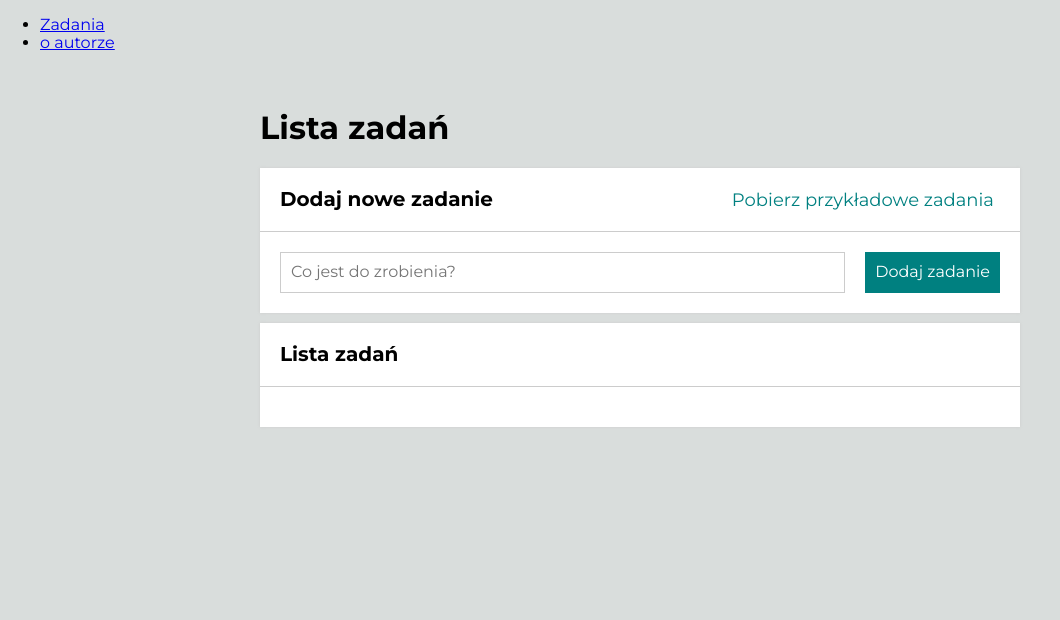
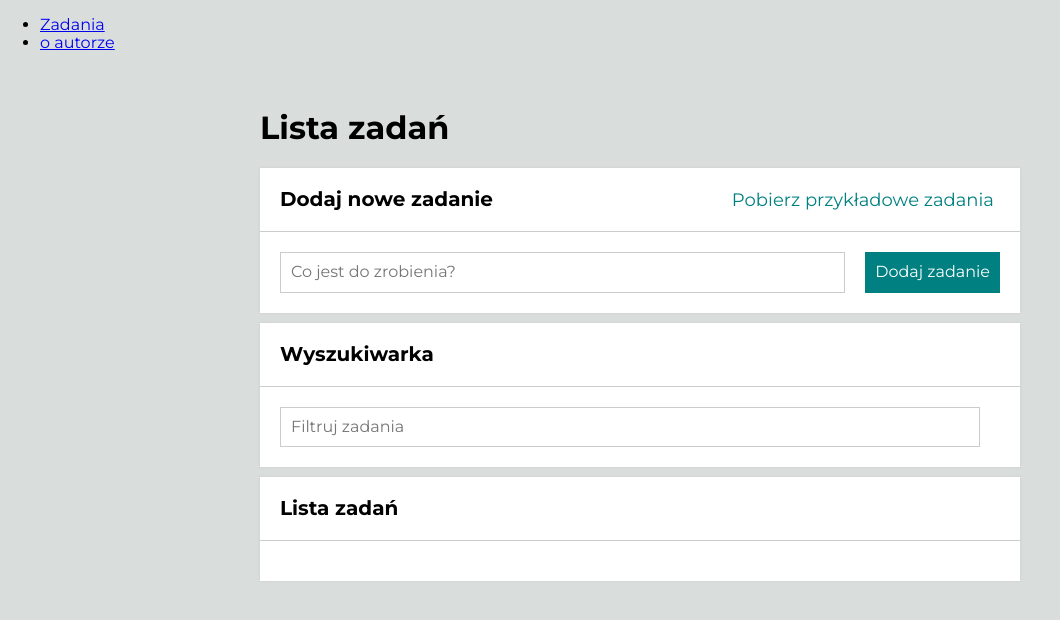
Before and after one commit to Dor-Ka/todolist-react, a React (Create React App) app: page /#/zadania in a window 1280 px wide. Shown: the top 620 px of the page, without its empty margins (0-1060 px from the left). Built offline with nearby package versions, Linux system fonts and the light colour scheme.

Commit message:
task search: search engine added

```diff
--- a/src/common/Section/styled.js
+++ b/src/common/Section/styled.js
@@ -9,6 +9,7 @@
 export const Title = styled.h2`
   margin: 0;
   font-size: 20px;
+  word-break: break-word;
 `;
 
 export const Header = styled.header`
--- /dev/null
+++ b/src/features/tasks/Input/index.js
@@ -0,0 +1,7 @@
+import styled from "styled-components";
+
+export default styled.input`
+    min-width:0;
+    padding: 10px;
+    border: 1px solid ${({ theme }) => theme.color.silver};
+`;
--- a/src/features/tasks/TasksPage/Form/index.js
+++ b/src/features/tasks/TasksPage/Form/index.js
@@ -1,8 +1,9 @@
 import { useState, useRef } from "react";
 import { useDispatch } from "react-redux";
-import { TasksForm, Input, Button } from "./styled";
+import { TasksForm, Button } from "./styled";
 import { addTask } from "../../taskSlice";
 import { nanoid } from "@reduxjs/toolkit";
+import Input from "../../Input";
 
 const Form = () => {
   const [newTaskContent, setNewTaskContent] = useState("");
--- a/src/features/tasks/TasksPage/Form/styled.js
+++ b/src/features/tasks/TasksPage/Form/styled.js
@@ -8,12 +8,6 @@
     @media (max-width: ${({ theme }) => theme.breakpoint.mobile}px) {
         grid-template-columns: 1fr;
     }
-`;
-
-export const Input = styled.input`
-    min-width:0;
-    padding: 10px;
-    border: 1px solid ${({ theme }) => theme.color.silver};
 `;
 
 export const Button = styled.button`
--- /dev/null
+++ b/src/features/tasks/TasksPage/Search/index.js
@@ -0,0 +1,32 @@
+import { useHistory, useLocation } from "react-router-dom";
+import Input from "../../Input";
+import { Wrapper } from "./styled";
+import searchQueryParamsName from "../searchQueryParamsName"
+
+export default () => {
+  const location = useLocation();
+  const history = useHistory();
+  const query = new URLSearchParams(location.search).get(searchQueryParamsName);
+
+  const onInputChange = ({ target }) => {
+    const searchParams = new URLSearchParams(location.search);
+
+    if (target.value.trim() === "") {
+      searchParams.delete(searchQueryParamsName);
+    } else {
+      searchParams.set(searchQueryParamsName, target.value);
+    }
+
+    history.push(`${location.pathname}?${searchParams.toString()}`);
+  };
+
+  return (
+    <Wrapper>
+      <Input
+        placeholder="Filtruj zadania"
+        value={query || ""}
+        onChange={onInputChange}
+      />
+    </Wrapper>
+  );
+};
--- /dev/null
+++ b/src/features/tasks/TasksPage/Search/styled.js
@@ -0,0 +1,11 @@
+import styled from "styled-components";
+
+export const Wrapper = styled.div`
+    display: grid;
+    grid-template-columns: 1fr auto;
+    grid-gap: 20px;
+
+    @media (max-width: ${({ theme }) => theme.breakpoint.mobile}px) {
+        grid-template-columns: 1fr;
+    }
+`;
--- a/src/features/tasks/TasksPage/TaskList/index.js
+++ b/src/features/tasks/TasksPage/TaskList/index.js
@@ -2,10 +2,12 @@
 import { List, Item, Button, Content } from "./styled";
 import { toggleTaskDone, removeTask, selectHideDone, selectTasksByQuery } from "../../taskSlice";
 import { Link, useLocation } from "react-router-dom/cjs/react-router-dom";
+import searchQueryParamsName from "../searchQueryParamsName"
+
 
 const TaskList = () => {
   const location = useLocation();
-  const query = (new URLSearchParams(location.search)).get("szukaj");
+  const query = (new URLSearchParams(location.search)).get(searchQueryParamsName);
 
 
 
--- a/src/features/tasks/TasksPage/index.js
+++ b/src/features/tasks/TasksPage/index.js
@@ -5,6 +5,7 @@
 import StyledSection from "../../../common/Section";
 import Header from "../../../common/Header";
 import { Container } from "../../../common/Container/styled";
+import Search from "./Search";
 
 function TasksPage() {
   return (
@@ -16,6 +17,9 @@
         extraHeaderContent={<ExampleTasksButtons />}
       />
       <StyledSection
+      title="Wyszukiwarka"
+      body={<Search />} />
+      <StyledSection
         title="Lista zadań"
         body={<TaskList />}
         extraHeaderContent={<Buttons />}
--- /dev/null
+++ b/src/features/tasks/TasksPage/searchQueryParamsName.js
@@ -0,0 +1 @@
+export default "szukaj";
```
